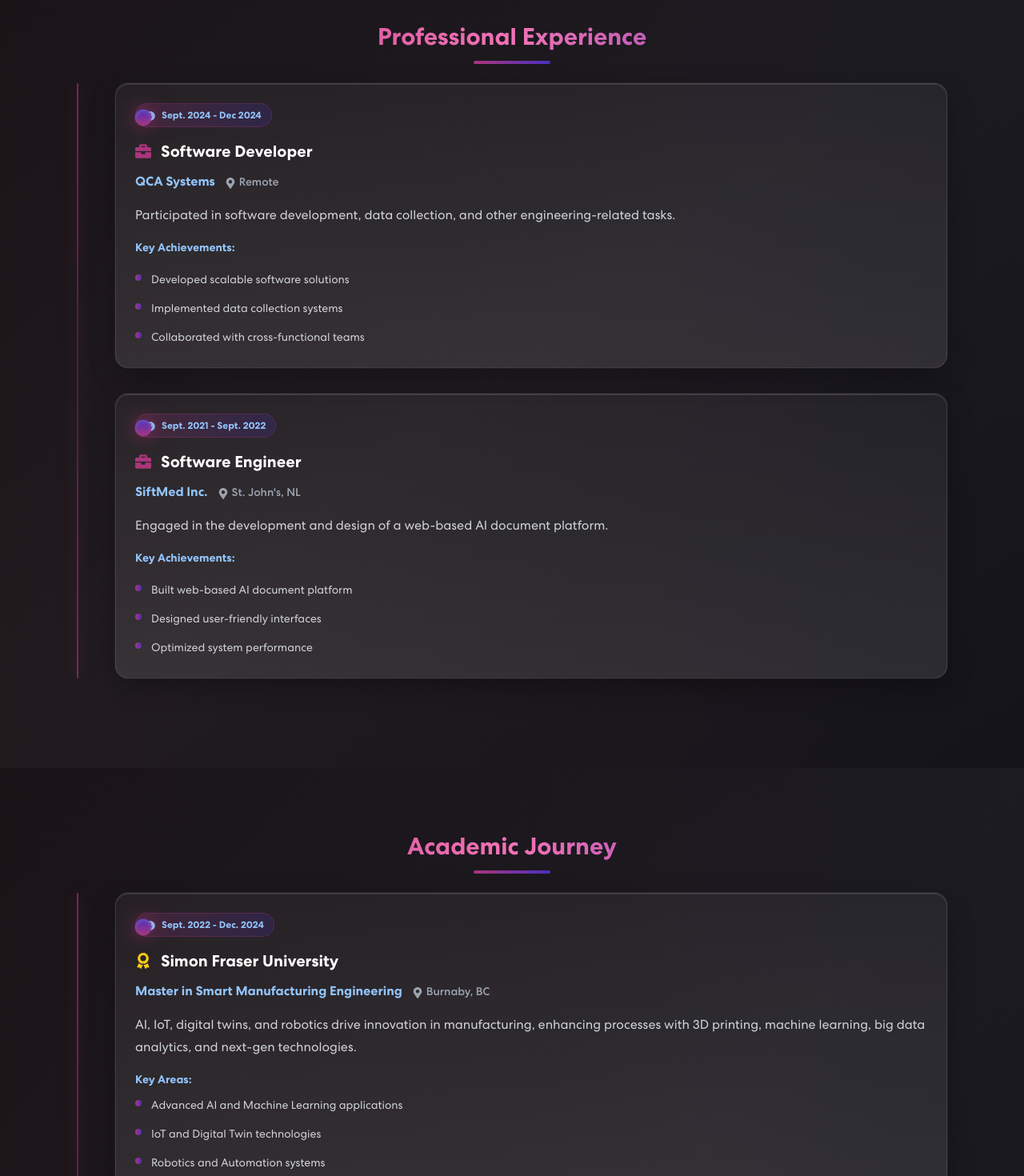
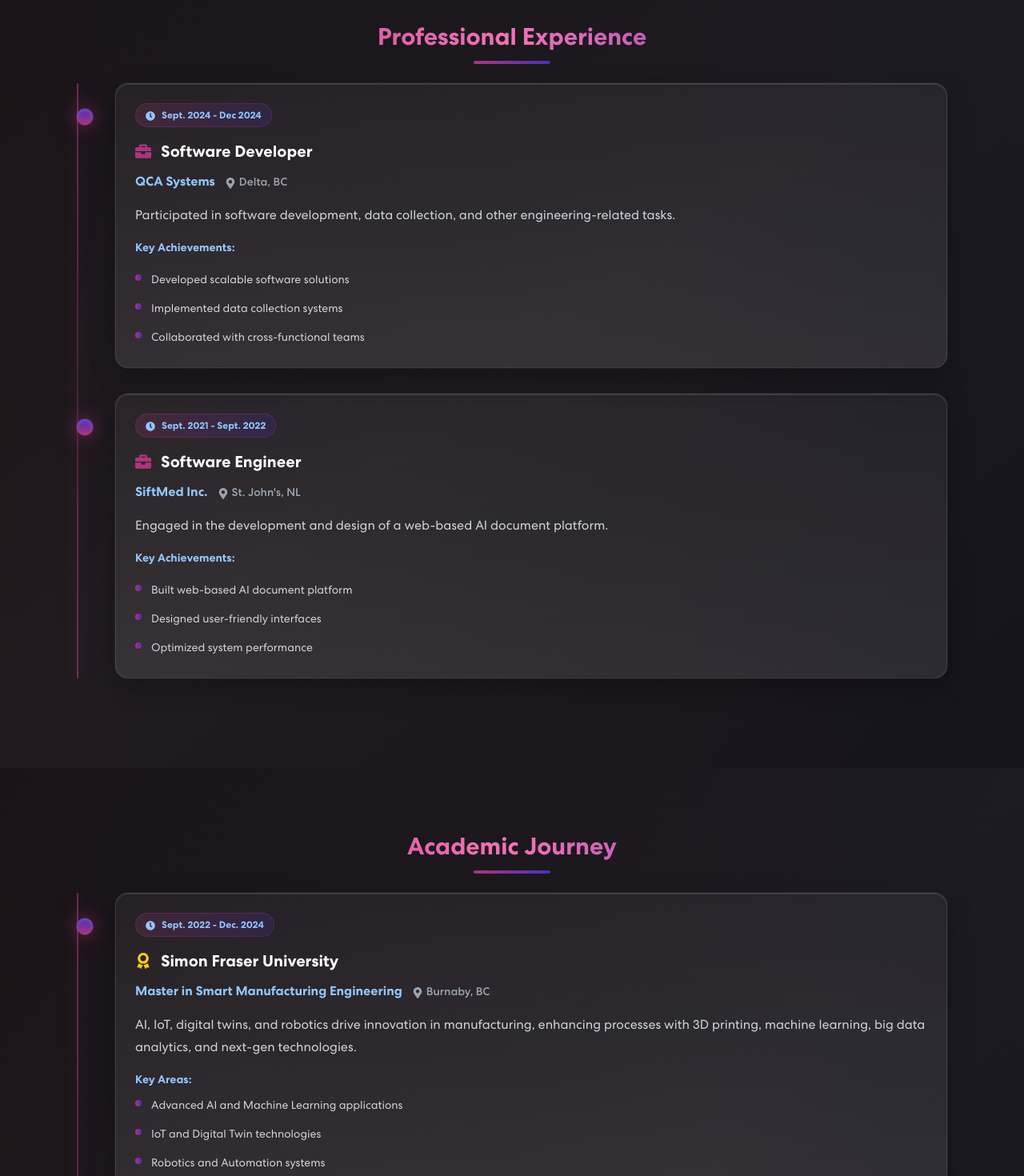
Before and after one commit to ZeLiu369/Personal_profolio, a React (Create React App) app: page / in a window 1280 px wide. Shown: the part 1780-3250 px from the top of the page at 80% size. Built offline with nearby package versions, Linux system fonts and the light colour scheme.

Commit message:
change red dot on Education and Experiece location

```diff
--- a/src/components/Education.js
+++ b/src/components/Education.js
@@ -75,6 +75,14 @@ const Education = () =>
                         <div key={index}
                             className={`relative w-full max-w-full mb-12 transition-all duration-500 ease-out opacity-0 animate-fadeInUp pl-16 pr-4 text-left md:mb-8`}
                             style={{ animationDelay: `${0.1 + index * 0.2}s` }}>
+                            <div className={`absolute top-8 w-6 h-6 rounded-full z-20 transition-all duration-300 ease-out
+                                bg-gradient-to-t from-[#AA367C] to-[#4A2FBD]
+                                shadow-[0_0_20px_rgba(170,54,124,0.6),0_0_40px_rgba(170,54,124,0.3),inset_0_2px_4px_rgba(255,255,255,0.2)]
+                                hover:scale-125 animate-pulse
+                                group-hover:scale-125 group-hover:shadow-[0_0_30px_rgba(170,54,124,0.8),0_0_60px_rgba(170,54,124,0.4),inset_0_2px_4px_rgba(255,255,255,0.3)]
+                                left-4 transform -translate-x-1/2
+                                md:w-5 md:h-5`}>
+                            </div>
                             <div className="relative p-8 rounded-2xl transition-all duration-500 ease-out transform hover:-translate-y-2 cursor-pointer
                                 bg-gradient-to-t from-[rgba(255,255,255,0.1)] to-[rgba(255,255,255,0.05)]
                                 backdrop-blur-xl border border-solid border-[rgba(255,255,255,0.1)]
@@ -82,15 +90,6 @@ const Education = () =>
                                 hover:shadow-[0_20px_60px_rgba(170,54,124,0.2),0_10px_32px_rgba(0,0,0,0.4),0_0_0_1px_rgba(170,54,124,0.1),inset_0_1px_0_rgba(255,255,255,0.2)]
                                 before:content-[''] before:absolute before:inset-0 before:bg-gradient-to-br before:from-transparent before:via-primary/5 before:to-primary-dark/10 before:opacity-0 before:rounded-2xl before:transition-opacity before:duration-500 before:ease-out before:pointer-events-none
                                 hover:before:opacity-100 group md:p-6">
-
-                                <div className={`absolute top-8 w-6 h-6 rounded-full z-20 transition-all duration-300 ease-out
-                                    bg-gradient-to-t from-[#AA367C] to-[#4A2FBD]
-                                    shadow-[0_0_20px_rgba(170,54,124,0.6),0_0_40px_rgba(170,54,124,0.3),inset_0_2px_4px_rgba(255,255,255,0.2)]
-                                    hover:scale-125 animate-pulse
-                                    group-hover:scale-125 group-hover:shadow-[0_0_30px_rgba(170,54,124,0.8),0_0_60px_rgba(170,54,124,0.4),inset_0_2px_4px_rgba(255,255,255,0.3)]
-                                    left-6 transform -translate-x-1/2
-                                    md:w-5 md:h-5`}>
-                                </div>
 
                                 <div className="inline-block px-4 py-2 mb-4 text-sm font-semibold rounded-full bg-gradient-to-r from-primary/20 to-primary-dark/20 border border-solid border-primary/30 text-blue-300 transition-transform duration-300 group-hover:scale-105 md:text-xs md:px-3 md:py-1.5">
                                     <FaClock className="inline mr-2" />
--- a/src/components/Experience.js
+++ b/src/components/Experience.js
@@ -6,7 +6,7 @@ const experiences = [
         company: "QCA Systems",
         position: "Software Developer",
         duration: "Sept. 2024 - Dec 2024",
-        location: "Remote",
+        location: "Delta, BC",
         companyLink: "https://qcasystems.com/",
         description: "Participated in software development, data collection, and other engineering-related tasks.",
         highlights: [
@@ -41,6 +41,14 @@ const Experience = () =>
                         <div key={index}
                             className={`relative w-full max-w-full mb-12 transition-all duration-500 ease-out opacity-0 animate-fadeInUp pl-16 pr-4 text-left md:mb-8`}
                             style={{ animationDelay: `${0.1 + index * 0.2}s` }}>
+                            <div className={`absolute top-8 w-6 h-6 rounded-full z-20 transition-all duration-300 ease-out
+                                bg-gradient-to-t from-[#AA367C] to-[#4A2FBD]
+                                shadow-[0_0_20px_rgba(170,54,124,0.6),0_0_40px_rgba(170,54,124,0.3),inset_0_2px_4px_rgba(255,255,255,0.2)]
+                                hover:scale-125 animate-pulse
+                                group-hover:scale-125 group-hover:shadow-[0_0_30px_rgba(170,54,124,0.8),0_0_60px_rgba(170,54,124,0.4),inset_0_2px_4px_rgba(255,255,255,0.3)]
+                                left-4 transform -translate-x-1/2
+                                md:w-5 md:h-5`}>
+                            </div>
                             <div className="relative p-8 rounded-2xl transition-all duration-500 ease-out transform hover:-translate-y-2 cursor-pointer
                                 bg-gradient-to-t from-[rgba(255,255,255,0.1)] to-[rgba(255,255,255,0.05)]
                                 backdrop-blur-xl border border-solid border-[rgba(255,255,255,0.1)]
@@ -48,15 +56,6 @@ const Experience = () =>
                                 hover:shadow-[0_20px_60px_rgba(170,54,124,0.2),0_10px_32px_rgba(0,0,0,0.4),0_0_0_1px_rgba(170,54,124,0.1),inset_0_1px_0_rgba(255,255,255,0.2)]
                                 before:content-[''] before:absolute before:inset-0 before:bg-gradient-to-br before:from-transparent before:via-primary/5 before:to-primary-dark/10 before:opacity-0 before:rounded-2xl before:transition-opacity before:duration-500 before:ease-out before:pointer-events-none
                                 hover:before:opacity-100 group md:p-6">
-
-                                <div className={`absolute top-8 w-6 h-6 rounded-full z-20 transition-all duration-300 ease-out
-                                    bg-gradient-to-t from-[#AA367C] to-[#4A2FBD]
-                                    shadow-[0_0_20px_rgba(170,54,124,0.6),0_0_40px_rgba(170,54,124,0.3),inset_0_2px_4px_rgba(255,255,255,0.2)]
-                                    hover:scale-125 animate-pulse
-                                    group-hover:scale-125 group-hover:shadow-[0_0_30px_rgba(170,54,124,0.8),0_0_60px_rgba(170,54,124,0.4),inset_0_2px_4px_rgba(255,255,255,0.3)]
-                                    left-6 transform -translate-x-1/2
-                                    md:w-5 md:h-5`}>
-                                </div>
 
                                 <div className="inline-block px-4 py-2 mb-4 text-sm font-semibold rounded-full bg-gradient-to-r from-primary/20 to-primary-dark/20 border border-solid border-primary/30 text-blue-300 transition-transform duration-300 group-hover:scale-105 md:text-xs md:px-3 md:py-1.5">
                                     <FaClock className="inline mr-2" />
```
